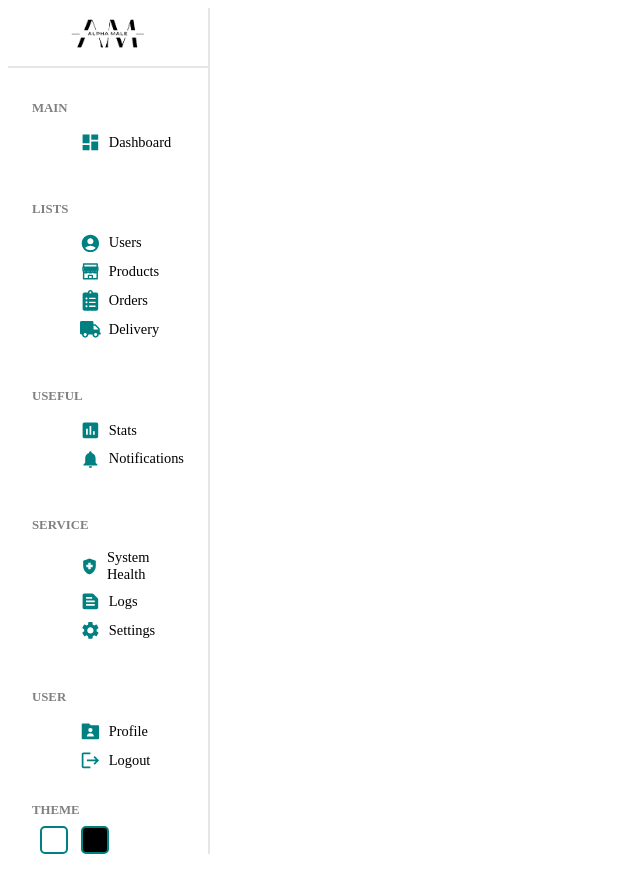
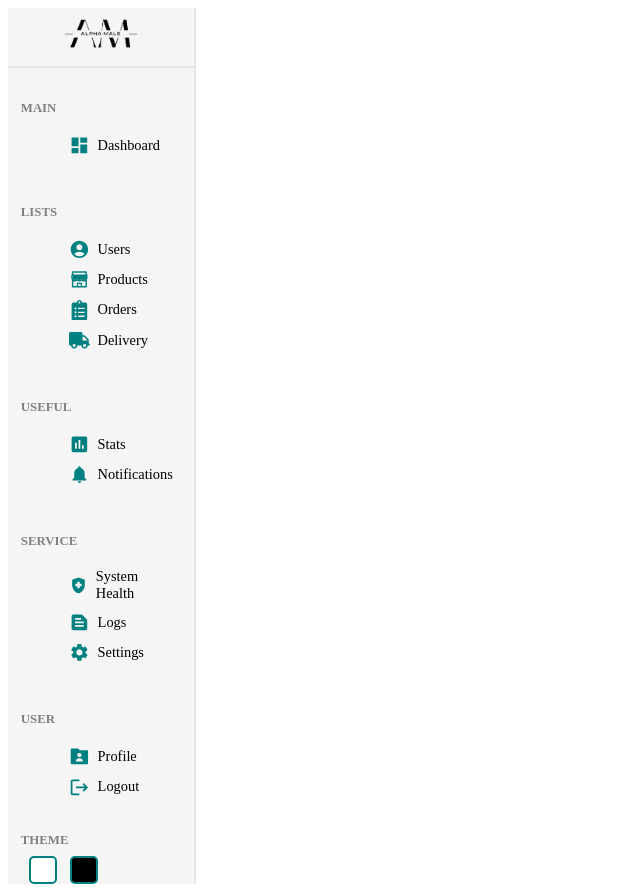
Before and after one commit to zeetaengrg/e-commerce-clothing-shop, a React (Create React App) app in the folder admin/: page / in a window 1280 px wide. Shown: the whole page, without its empty margins (0-640 px from the left). Before the commit the page ends 862 px from the top, so only its background shows below. Built offline with nearby package versions, Linux system fonts and the light colour scheme; the HTML template or start-up script is replaced by a standard one.

Commit message:
style(margin & padding): list items modified

```diff
--- a/admin/src/components/templates/Sidebar/Sidebar.scss
+++ b/admin/src/components/templates/Sidebar/Sidebar.scss
@@ -5,7 +5,7 @@
   flex: 1;
   border-right: 2px solid $border-color;
   min-height: 100vh;
-  background-color: white;
+  background-color: whitesmoke;
 
   .top {
     display: grid;
@@ -31,25 +31,32 @@
   .center {
     display: flex;
     flex-direction: column;
-    gap: 1rem;
-    padding: 0.5rem 1.5rem;
+    gap: 0.8rem;
+    padding: 0.5rem 0.8rem;
 
     h4 {
       @include heading-h4;
-      margin-bottom: 0.5rem;
+      margin-bottom: 0.3rem;
     }
 
     ul {
       display: flex;
       flex-direction: column;
-      gap: 0.5rem;
+      gap: 0.2rem;
 
       li {
         gap: 0.5rem;
         display: flex;
         align-items: center;
-        padding-left: 0.5rem;
+        padding: 0.2rem 0.5rem;
         font-size: 0.9rem;
+        cursor: pointer;
+        transition: all 0.3s ease;
+
+        &:hover {
+          background-color: $theme-light;
+          border-radius: 3px;
+        }
 
         .icon {
           color: $icon-color;
@@ -60,7 +67,7 @@
   }
 
   .bottom {
-    padding: 0rem 1.5rem;
+    padding: 0rem 0.8rem;
 
     h4 {
       @include heading-h4;
```
